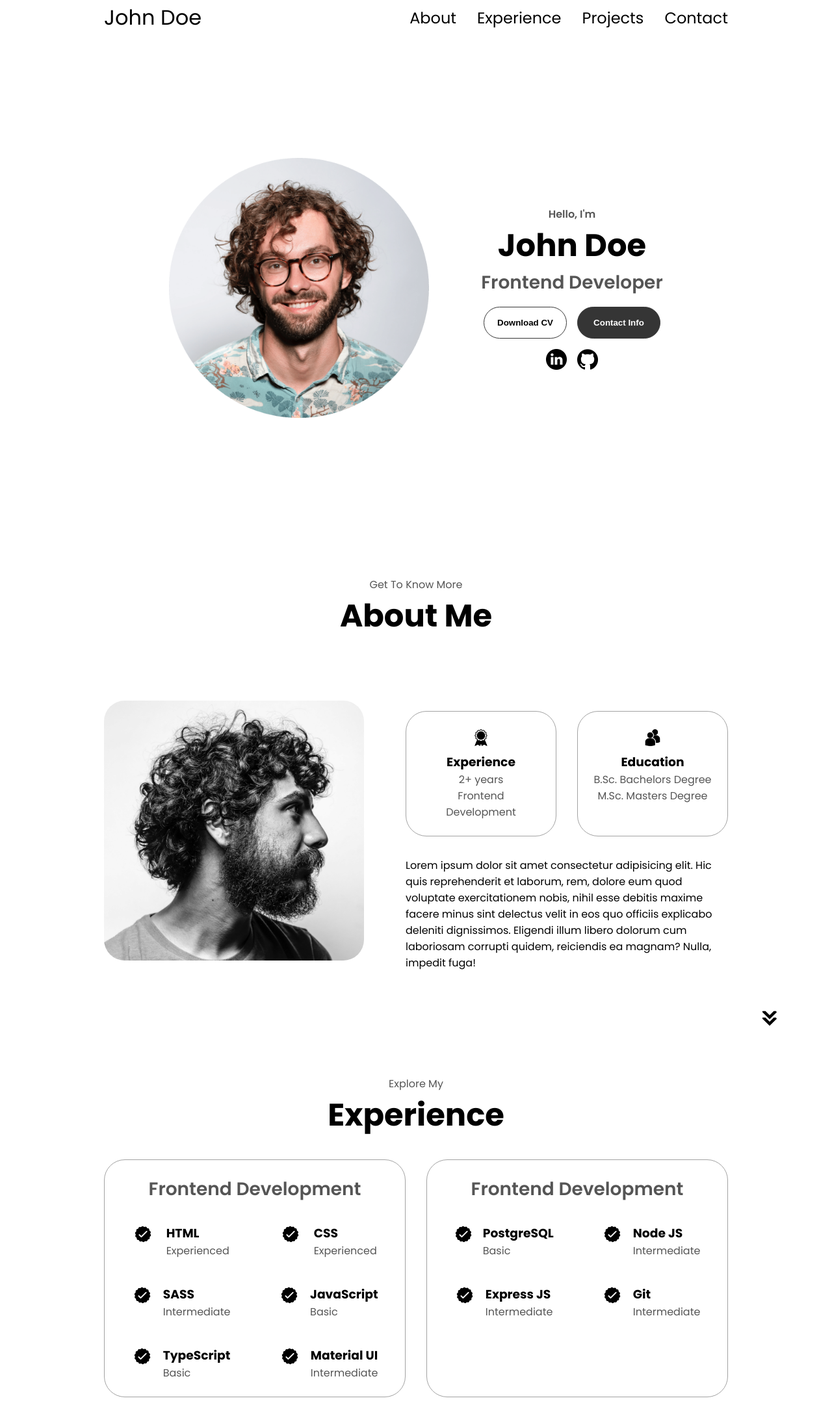
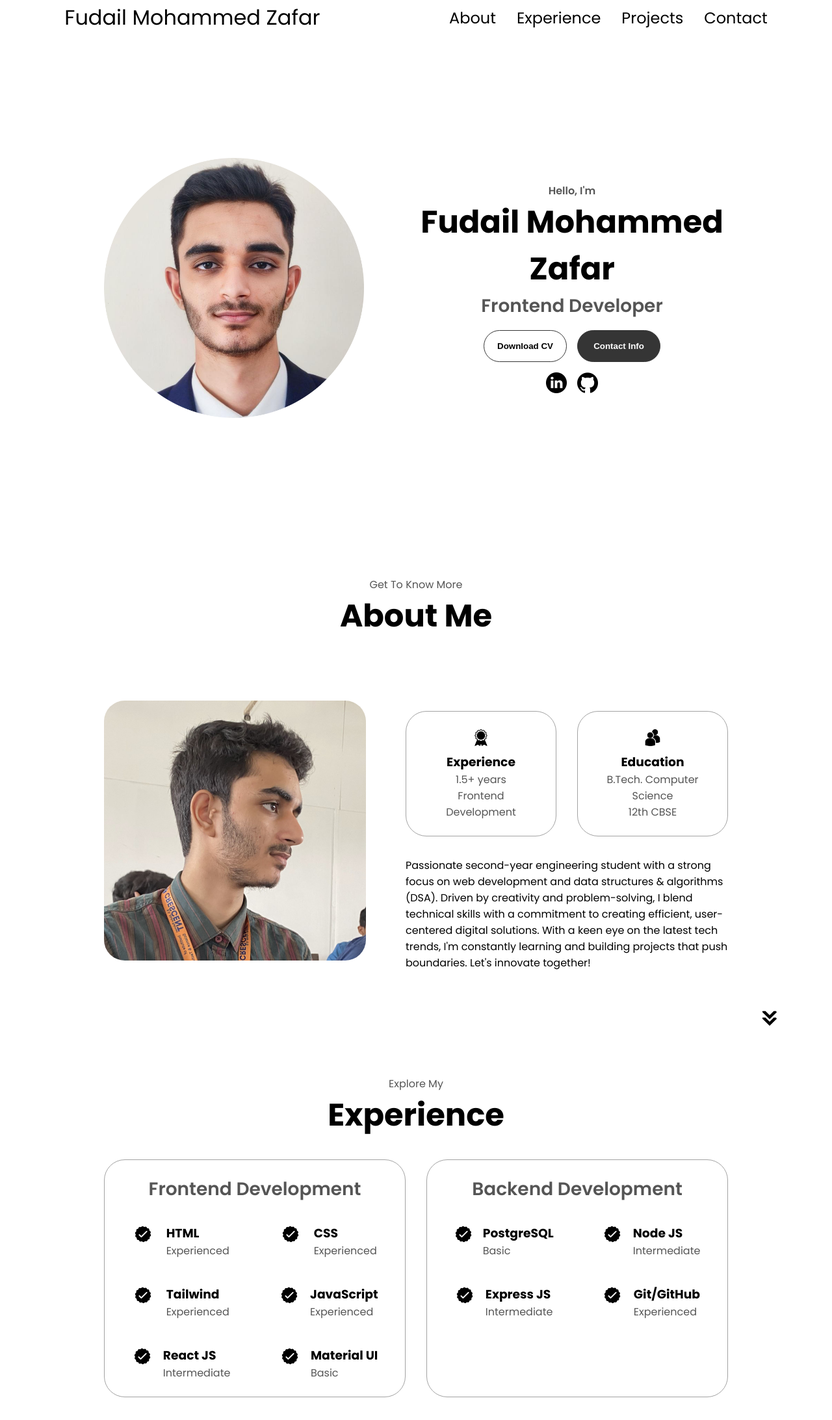
Before and after one commit to fudailzafar/Personal-Responsive-Portfolio, a plain HTML site: page index.html in a window 1280 px wide. Shown: the part 41-2226 px from the top of the page at 65% size. Drawn offline with Linux system fonts and the light colour scheme.

Commit message:
Updated my content
Changed all the content to my personal info and links.

```diff
--- a/index.html
+++ b/index.html
@@ -10,7 +10,7 @@
 
   <body>
     <nav id="desktop-nav">
-      <div class="logo">John Doe</div>
+      <div class="logo">Fudail Mohammed Zafar</div>
       <div>
         <ul class="nav-links">
           <li><a href="#about">About</a></li>
@@ -21,7 +21,7 @@
       </div>
     </nav>
     <nav id="hamburger-nav">
-      <div class="logo">John Doe</div>
+      <div class="logo">Fudail Mohammed Zafar</div>
       <div class="hamburger-menu">
         <div class="hamburger-icon" onclick="toggleMenu()">
           <span></span>
@@ -38,11 +38,14 @@
     </nav>
     <section id="profile">
       <div class="section__pic-container">
-        <img src="./assets/profile-pic.png" alt="John Doe profile picture" />
+        <img
+          src="./assets/230071601049-modified.png"
+          alt="John Doe profile picture"
+        />
       </div>
       <div class="section__text">
         <p class="section__text__p1">Hello, I'm</p>
-        <h1 class="title">John Doe</h1>
+        <h1 class="title">Fudail Mohammed Zafar</h1>
         <p class="section__text__p2">Frontend Developer</p>
         <div class="btn-container">
           <button
@@ -60,13 +63,13 @@
             src="./assets/linkedin.png"
             alt="My LinkedIn profile"
             class="icon"
-            onclick="location.href='https://www.linkedin.com/'"
+            onclick="location.href='https://www.linkedin.com/in/fudailzafar/'"
           />
           <img
             src="./assets/github.png"
             alt="My GitHub profile"
             class="icon"
-            onclick="location.href='https://www.github.com/'"
+            onclick="location.href='https://github.com/fudailzafar'"
           />
         </div>
       </div>
@@ -77,7 +80,7 @@
       <div class="section-container">
         <div class="section__pic-container">
           <img
-            src="./assets/about-pic.png"
+            src="./assets/profile-pic-2.jpg"
             alt="Profile picture"
             class="about-pic"
           />
@@ -92,7 +95,7 @@
               />
               <h3>Experience</h3>
               <p>
-                2+ years <br />
+                1.5+ years <br />
                 Frontend Development
               </p>
             </div>
@@ -103,16 +106,16 @@
                 class="icon"
               />
               <h3>Education</h3>
-              <p>B.Sc. Bachelors Degree<br />M.Sc. Masters Degree</p>
+              <p>B.Tech. Computer Science<br />12th CBSE</p>
             </div>
           </div>
           <div class="text-container">
-            Lorem ipsum dolor sit amet consectetur adipisicing elit. Hic quis
-            reprehenderit et laborum, rem, dolore eum quod voluptate
-            exercitationem nobis, nihil esse debitis maxime facere minus sint
-            delectus velit in eos quo officiis explicabo deleniti dignissimos.
-            Eligendi illum libero dolorum cum laboriosam corrupti quidem,
-            reiciendis ea magnam? Nulla, impedit fuga!
+            Passionate second-year engineering student with a strong focus on
+            web development and data structures & algorithms (DSA). Driven by
+            creativity and problem-solving, I blend technical skills with a
+            commitment to creating efficient, user-centered digital solutions.
+            With a keen eye on the latest tech trends, I'm constantly learning
+            and building projects that push boundaries. Let's innovate together!
           </div>
         </div>
       </div>
@@ -160,7 +163,29 @@
                   class="icon"
                 />
                 <div>
-                  <h3>SASS</h3>
+                  <h3>Tailwind</h3>
+                  <p>Experienced</p>
+                </div>
+              </article>
+              <article>
+                <img
+                  src="./assets/checkmark.png"
+                  alt="Experience icon"
+                  class="icon"
+                />
+                <div>
+                  <h3>JavaScript</h3>
+                  <p>Experienced</p>
+                </div>
+              </article>
+              <article>
+                <img
+                  src="./assets/checkmark.png"
+                  alt="Experience icon"
+                  class="icon"
+                />
+                <div>
+                  <h3>React JS</h3>
                   <p>Intermediate</p>
                 </div>
               </article>
@@ -171,36 +196,14 @@
                   class="icon"
                 />
                 <div>
-                  <h3>JavaScript</h3>
+                  <h3>Material UI</h3>
                   <p>Basic</p>
-                </div>
-              </article>
-              <article>
-                <img
-                  src="./assets/checkmark.png"
-                  alt="Experience icon"
-                  class="icon"
-                />
-                <div>
-                  <h3>TypeScript</h3>
-                  <p>Basic</p>
-                </div>
-              </article>
-              <article>
-                <img
-                  src="./assets/checkmark.png"
-                  alt="Experience icon"
-                  class="icon"
-                />
-                <div>
-                  <h3>Material UI</h3>
-                  <p>Intermediate</p>
                 </div>
               </article>
             </div>
           </div>
           <div class="details-container">
-            <h2 class="experience-sub-title">Frontend Development</h2>
+            <h2 class="experience-sub-title">Backend Development</h2>
             <div class="article-container">
               <article>
                 <img
@@ -242,8 +245,8 @@
                   class="icon"
                 />
                 <div>
-                  <h3>Git</h3>
-                  <p>Intermediate</p>
+                  <h3>Git/GitHub</h3>
+                  <p>Experienced</p>
                 </div>
               </article>
             </div>
@@ -274,13 +277,13 @@
             <div class="btn-container">
               <button
                 class="btn btn-color-2 profile-btn"
-                onclick="location.href='https://github.com/'"
+                onclick="location.href='https://github.com/fudailzafar/Chips-Website'"
               >
                 GitHub
               </button>
               <button
                 class="btn btn-color-2 profile-btn"
-                onclick="location.href='https://github.com/'"
+                onclick="location.href='https://thechipswebsite.netlify.app/'"
               >
                 Live Demo
               </button>
@@ -298,13 +301,13 @@
             <div class="btn-container">
               <button
                 class="btn btn-color-2 profile-btn"
-                onclick="location.href='https://github.com/'"
+                onclick="location.href='https://github.com/fudailzafar/University-Website'"
               >
                 GitHub
               </button>
               <button
                 class="btn btn-color-2 profile-btn"
-                onclick="location.href='https://github.com/'"
+                onclick="location.href='https://theuniversitywebsite.netlify.app/'"
               >
                 Live Demo
               </button>
@@ -322,13 +325,13 @@
             <div class="btn-container">
               <button
                 class="btn btn-color-2 profile-btn"
-                onclick="location.href='https://github.com/'"
+                onclick="location.href='https://github.com/fudailzafar/Battery-Level-Indicator'"
               >
                 GitHub
               </button>
               <button
                 class="btn btn-color-2 profile-btn"
-                onclick="location.href='https://github.com/'"
+                onclick="location.href='https://thebatterylevelindicator.netlify.app/'"
               >
                 Live Demo
               </button>
@@ -340,7 +343,7 @@
         src="./assets/arrow.png"
         alt="Arrow icon"
         class="icon arrow"
-        onclick="location.href='./#projects'"
+        onclick="location.href='./#contact'"
       />
     </section>
     <section id="contact">
@@ -353,7 +356,9 @@
             alt="Email icon"
             class="icon contact-icon email-icon"
           />
-          <p><a href="mailto:examplemail@gmail.com">Example@gmail.com</a></p>
+          <p>
+            <a href="mailto:fudail.zafar@gmail.com">fudail.zafar@gmail.com</a>
+          </p>
         </div>
         <div class="contact-info-container">
           <img
@@ -361,7 +366,7 @@
             alt="LinkedIn icon"
             class="icon contact-icon"
           />
-          <p><a href="https://linkedin.com/">LinkedIn</a></p>
+          <p><a href="https://www.linkedin.com/in/fudailzafar/">LinkedIn</a></p>
         </div>
       </div>
     </section>
@@ -376,7 +381,7 @@
           </ul>
         </div>
       </nav>
-      <p>Copyright &#169; 2024 John Doe. All Rights Reserved.</p>
+      <p>Copyright &#169; 2024 Fudail Mohammed Zafar. All Rights Reserved.</p>
     </footer>
     <script src="script.js"></script>
   </body>
```
Also changed, not shown: assets/230071601049-modified.png (added), assets/about-pic.png (deleted), assets/profile-pic-2.jpg (added), assets/profile-pic-2.png (deleted), assets/profile-pic.png (deleted).
